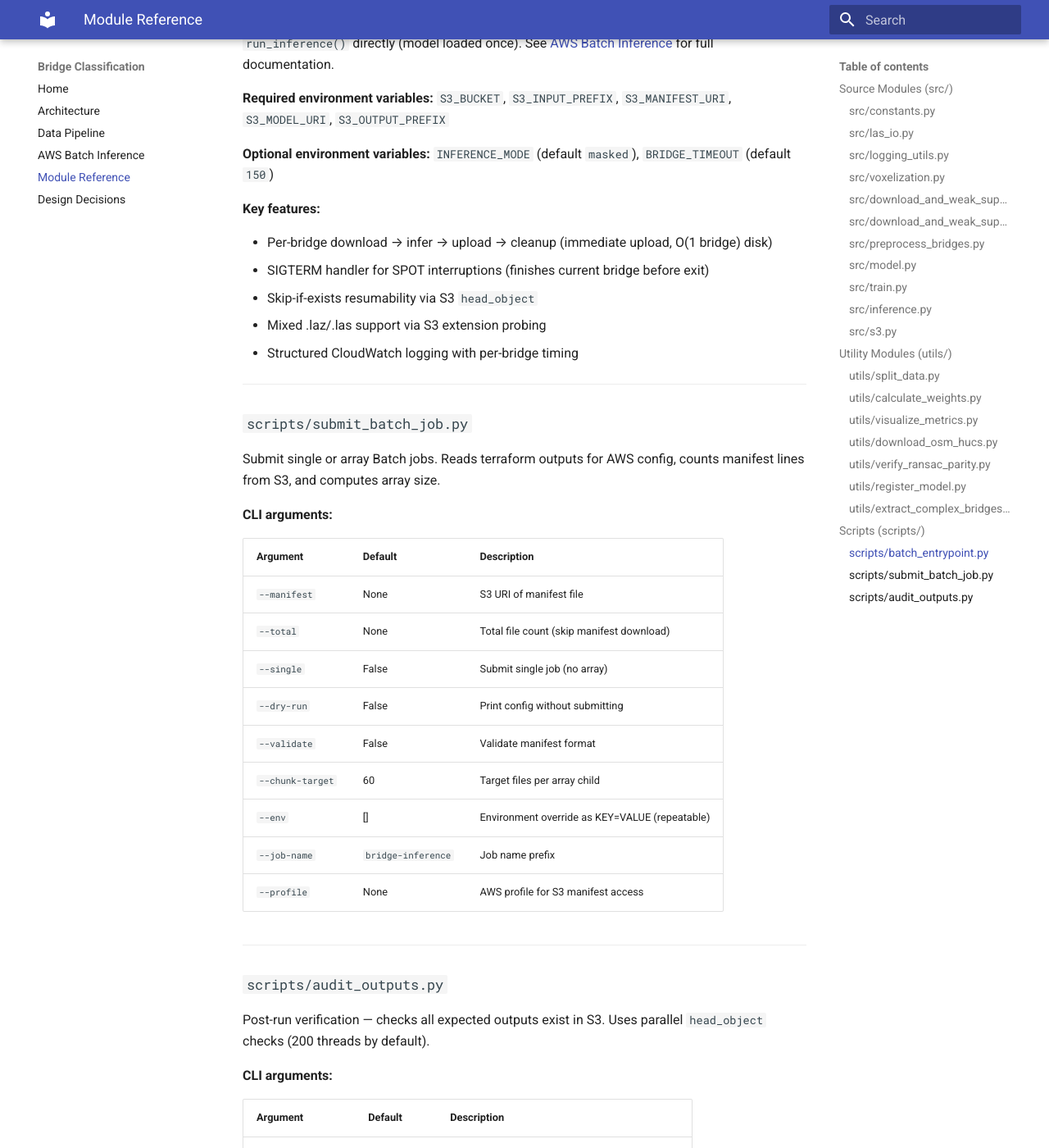
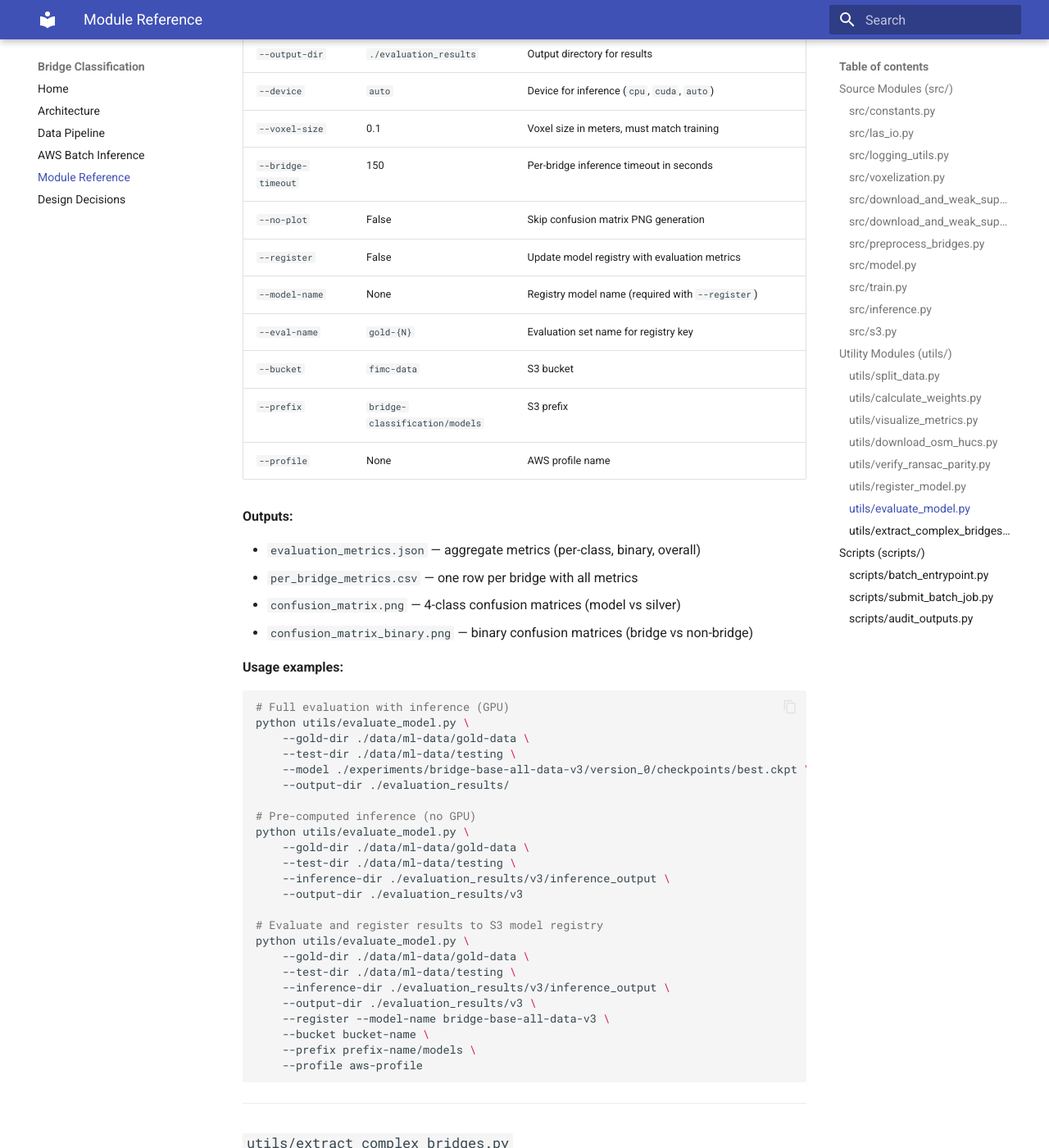
Before and after one commit to NGWPC/bridge-classification, an MkDocs documentation site: the page built from docs/module-reference.md, in a window 1280 px wide and 1400 px high, scrolled down 16924 px. Shown: the whole window at 82% size. Built offline with MkDocs 1.6.1 and Material for MkDocs 9.7.7, drawn with Linux system fonts in a browser that asks for light colours; some of the changed text lies outside the part shown.

Commit message:
add --register flag to evaluate_model.py for registry evaluation tracking (#44)

````diff
--- a/docs/module-reference.md
+++ b/docs/module-reference.md
@@ -503,7 +503,7 @@ No CLI arguments. Run directly: `python utils/verify_ransac_parity.py`
 
 ### `utils/register_model.py`
 
-Registers a trained model to the S3-based model registry. Uploads the best checkpoint + config files from a Lightning experiment directory, creates lineage tracking for fine-tuned models, and manages `registry.json`.
+Registers a trained model to the S3-based model registry. Uploads the best checkpoint + config files from a Lightning experiment directory, creates lineage tracking for fine-tuned models, and manages `registry.json`. After registration, use `evaluate_model.py --register` to populate the evaluation field with metrics.
 
 **Key functions:**
 
@@ -529,6 +529,80 @@ Registers a trained model to the S3-based model registry. Uploads the best check
 | `--prefix`      | *(required)* | S3 prefix (e.g. `bridge-classification/models`)        |
 | `--profile`     | None       | AWS profile name                                         |
 
+
+---
+
+### `utils/evaluate_model.py`
+
+Evaluates a trained bridge classification model against human-annotated (gold) data. Reports metrics for both model predictions and silver (auto-labeled) baseline. Supports two modes: running inference from a checkpoint (`--model`) or evaluating pre-computed predictions (`--inference-dir`). Optionally updates the S3 model registry with evaluation metrics (`--register`).
+
+**Key functions:**
+
+
+| Function                                          | Description                                                                |
+| ------------------------------------------------- | -------------------------------------------------------------------------- |
+| `evaluate_bridge(gold_labels, pred_labels)`        | Computes confusion matrix, per-class metrics, binary metrics for one bridge |
+| `aggregate_metrics(results_list)`                  | Point-weighted aggregation across bridges (micro-averaging)                |
+| `_register_evaluation(model_name, eval_name, ...)`| Updates registry.json with eval metrics, uploads artifacts to S3           |
+
+
+**CLI arguments:**
+
+
+| Argument           | Default                        | Description                                                           |
+| ------------------ | ------------------------------ | --------------------------------------------------------------------- |
+| `--gold-dir`       | *(required)*                   | Gold (human-annotated) data directory (HUC-organized LAS/LAZ)         |
+| `--test-dir`       | *(required)*                   | Test data directory with silver LAZ files                             |
+| `--model`          | None                           | Path to .ckpt checkpoint (required if `--inference-dir` not provided) |
+| `--inference-dir`  | None                           | Pre-computed inference output directory (skips running model)         |
+| `--output-dir`     | `./evaluation_results`         | Output directory for results                                          |
+| `--device`         | `auto`                         | Device for inference (`cpu`, `cuda`, `auto`)                          |
+| `--voxel-size`     | 0.1                            | Voxel size in meters, must match training                             |
+| `--bridge-timeout` | 150                            | Per-bridge inference timeout in seconds                               |
+| `--no-plot`        | False                          | Skip confusion matrix PNG generation                                  |
+| `--register`       | False                          | Update model registry with evaluation metrics                         |
+| `--model-name`     | None                           | Registry model name (required with `--register`)                      |
+| `--eval-name`      | `gold-{N}`                     | Evaluation set name for registry key                                  |
+| `--bucket`         | `fimc-data`                    | S3 bucket                                                             |
+| `--prefix`         | `bridge-classification/models` | S3 prefix                                                             |
+| `--profile`        | None                           | AWS profile name                                                      |
+
+
+**Outputs:**
+
+- `evaluation_metrics.json` — aggregate metrics (per-class, binary, overall)
+- `per_bridge_metrics.csv` — one row per bridge with all metrics
+- `confusion_matrix.png` — 4-class confusion matrices (model vs silver)
+- `confusion_matrix_binary.png` — binary confusion matrices (bridge vs non-bridge)
+
+**Usage examples:**
+
+```bash
+# Full evaluation with inference (GPU)
+python utils/evaluate_model.py \
+    --gold-dir ./data/ml-data/gold-data \
+    --test-dir ./data/ml-data/testing \
+    --model ./experiments/bridge-base-all-data-v3/version_0/checkpoints/best.ckpt \
+    --output-dir ./evaluation_results/
+
+# Pre-computed inference (no GPU)
+python utils/evaluate_model.py \
+    --gold-dir ./data/ml-data/gold-data \
+    --test-dir ./data/ml-data/testing \
+    --inference-dir ./evaluation_results/v3/inference_output \
+    --output-dir ./evaluation_results/v3
+
+# Evaluate and register results to S3 model registry
+python utils/evaluate_model.py \
+    --gold-dir ./data/ml-data/gold-data \
+    --test-dir ./data/ml-data/testing \
+    --inference-dir ./evaluation_results/v3/inference_output \
+    --output-dir ./evaluation_results/v3 \
+    --register --model-name bridge-base-all-data-v3 \
+    --bucket bucket-name \
+    --prefix prefix-name/models \
+    --profile aws-profile
+```
 
 ---
 
````
Also changed, not shown: README.md (+29 -1 lines), 2 other files.
